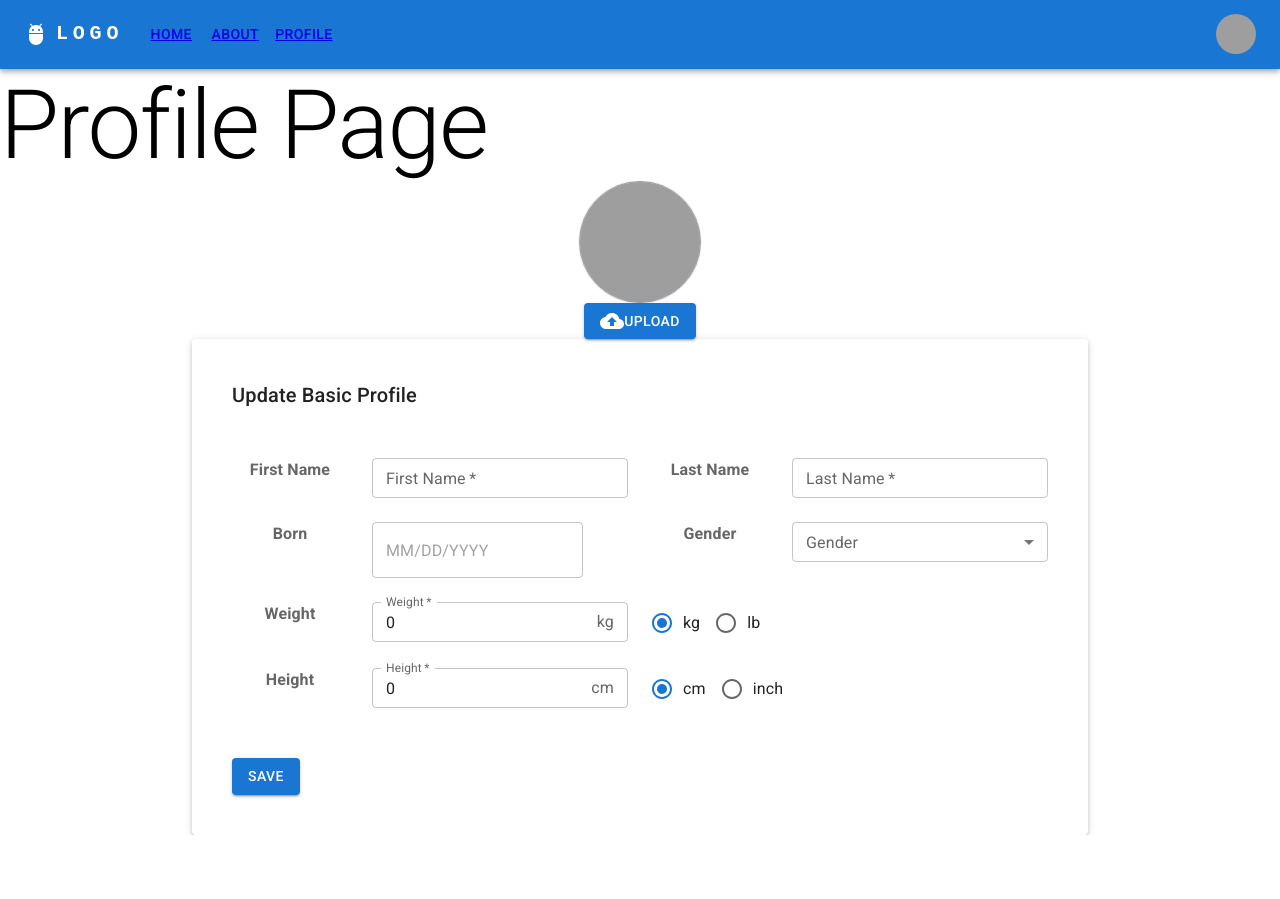
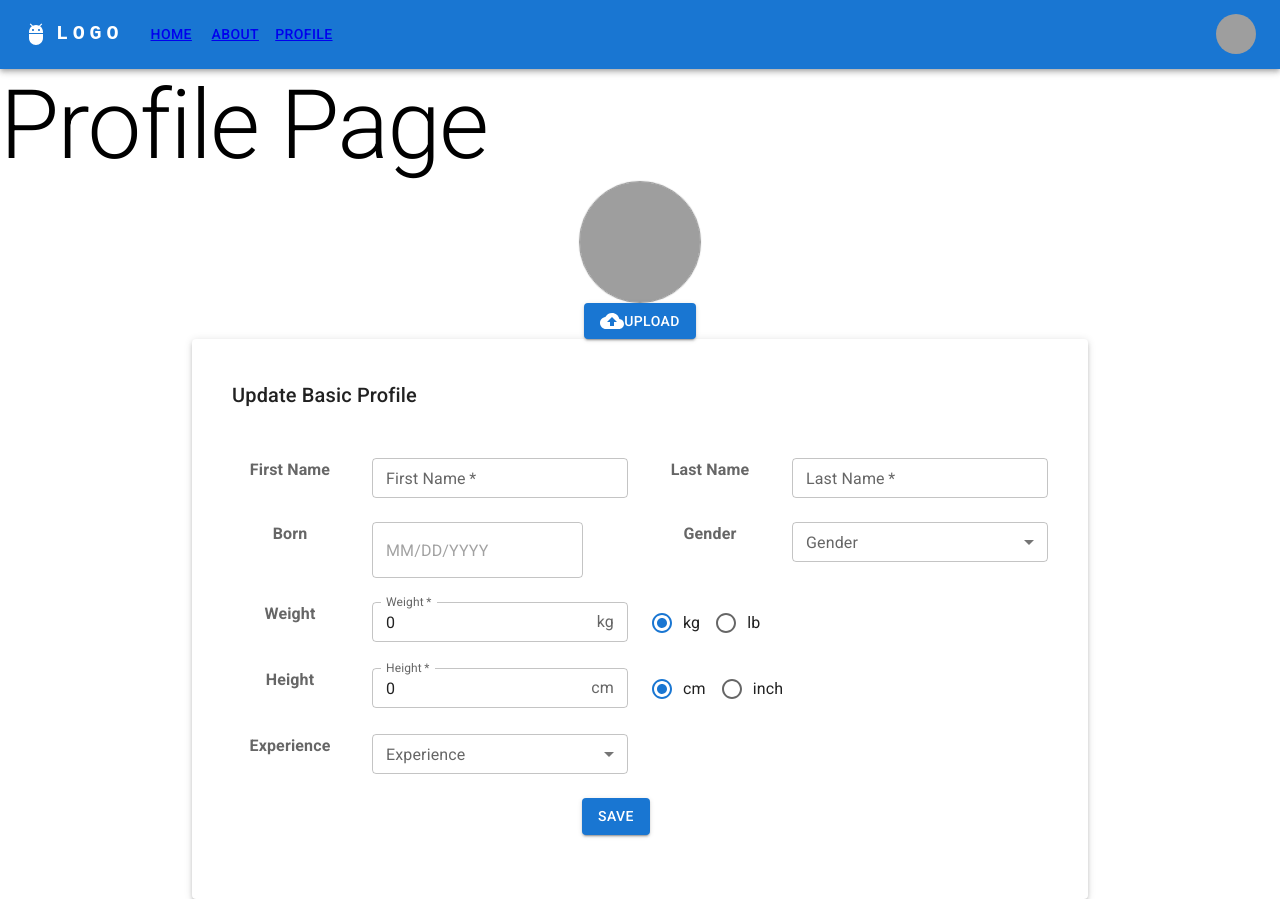
Before and after one commit to jakji93/airon-fitness, a React (Create React App) app in the folder client/: page /profile in a window 1280 px wide. Before the commit the page ends 835 px from the top, so only its background shows below. Built offline with nearby package versions, Linux system fonts and the light colour scheme; grey boxes are pictures that could not be loaded.

Commit message:
feat: added experience field to basic info

```diff
--- a/client/src/components/Profile/BasicInfoForm.jsx
+++ b/client/src/components/Profile/BasicInfoForm.jsx
@@ -18,6 +18,7 @@ export default function BasicInfoForm() {
   const [gender, setGender] = useState('');
   const [weight, setWeight] = useState(0);
   const [height, setHeight] = useState(0);
+  const [experience, setExperience] = useState('');
 
   const clear = () => {
     setFirstName('');
@@ -34,17 +35,24 @@ export default function BasicInfoForm() {
       'gender: ': gender,
       'weight: ': weight,
       'height: ': height,
+      'fitnessLevel: ': experience,
     });
 
     clear();
   };
 
-  const genders = [
+  const genderOptions = [
     'Female',
     'Male',
     'Non-binary',
     'Prefer not to say',
     'Other',
+  ];
+
+  const experienceOptions = [
+    'Beginner',
+    'Intermediate',
+    'Advanced',
   ];
 
   return (
@@ -77,7 +85,7 @@ export default function BasicInfoForm() {
         half
         id="gender"
         label="Gender"
-        options={genders}
+        options={genderOptions}
         setValue={setGender}
         value={gender}
       />
@@ -99,6 +107,14 @@ export default function BasicInfoForm() {
         radioGroups={['cm', 'inch']}
         conversionFunctions={[_.noop, convertInchesToCm]}
       />
+      <FormSelect
+        half
+        id="experience"
+        label="Experience"
+        options={experienceOptions}
+        setValue={setExperience}
+        value={experience}
+      />
       <Grid item xs={12} sm={6} />
       <Grid item xs={12} sm={5} />
       <Grid item xs={12} sm={4}>
```
